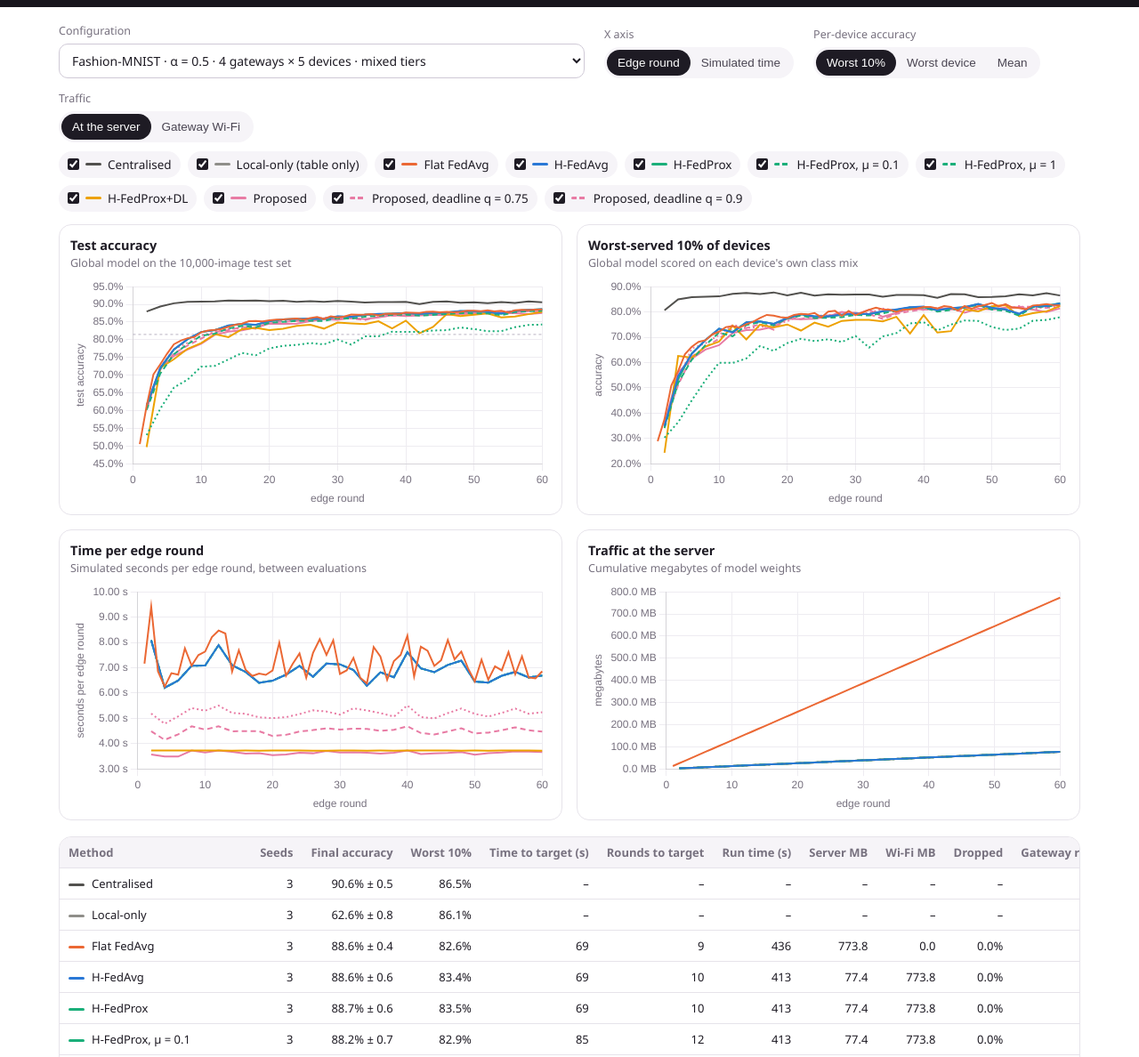
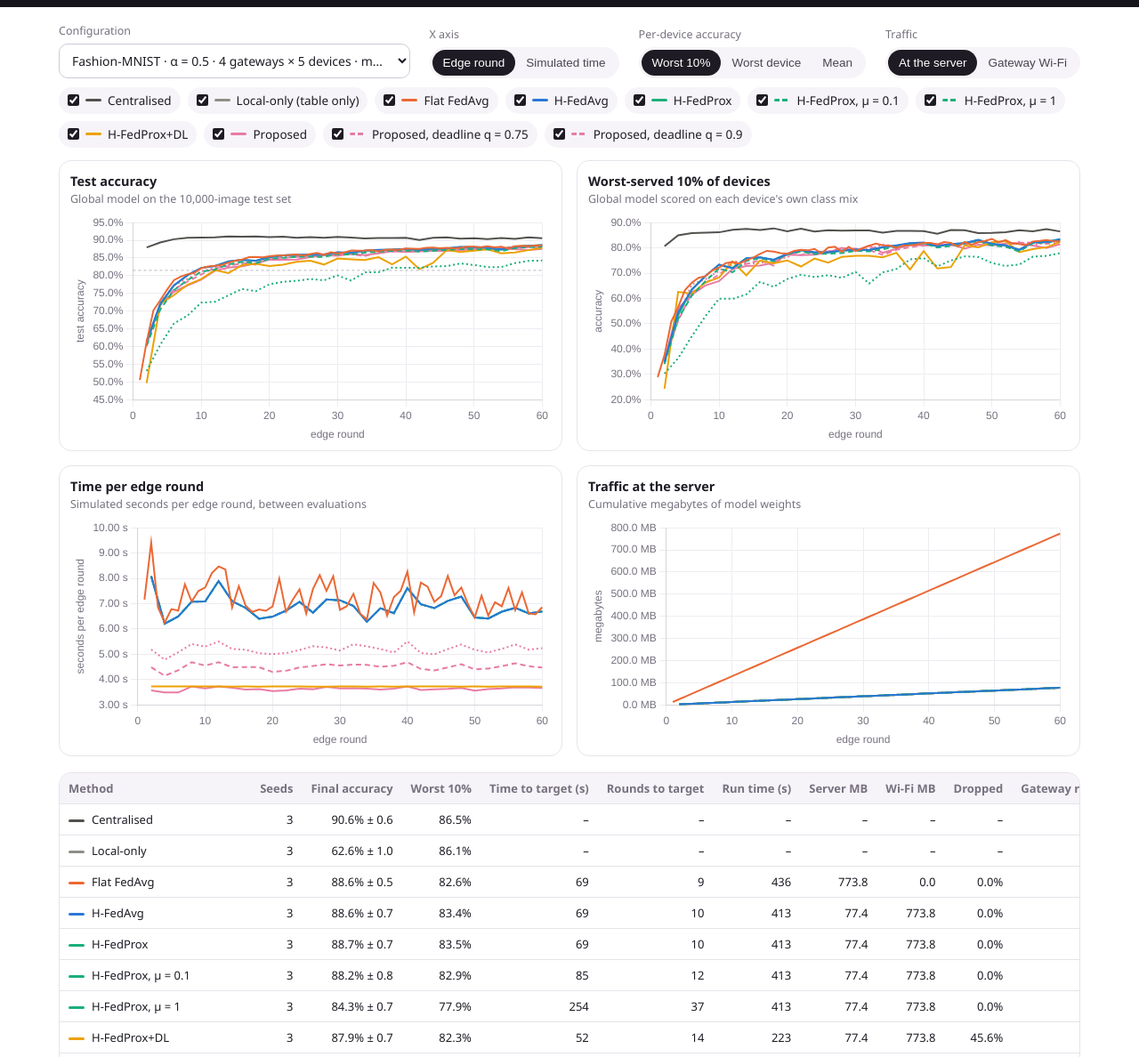
Before and after one commit to D3aThNdDeMiSe/hierarchical-fl-heterogeneous-edge, a plain HTML site: page dashboard/index.html in a window 1280 px wide. Shown: the part 200-1388 px from the top of the page at 89% size. Drawn offline with nearby package versions, Linux system fonts and the light colour scheme.

Commit message:
Dashboard: fit the configuration picker on phones; sample std over seeds as in the paper
Co-Authored-By: Claude Opus 5.5 <noreply@anthropic.com>

```diff
--- a/dashboard/index.html
+++ b/dashboard/index.html
@@ -23,8 +23,11 @@
   header nav { margin-top: 12px; display: flex; gap: 16px; flex-wrap: wrap; }
   header nav a { color: #f2b5c8; font-size: 14px; }
   .controls { display: flex; flex-wrap: wrap; gap: 14px 22px; align-items: end; margin: 18px 0 8px; }
-  label.ctl { display: flex; flex-direction: column; gap: 6px; font-size: 12.5px; color: var(--muted); }
-  select { font: inherit; font-size: 14px; color: var(--ink); padding: 8px 10px; border: 1px solid #cfc9d6; border-radius: 10px; background: #fff; max-width: 100%; }
+  label.ctl { display: flex; flex-direction: column; gap: 6px; font-size: 12.5px; color: var(--muted);
+    flex: 1 1 340px; min-width: 0; max-width: 100%; }
+  select { font: inherit; font-size: 14px; color: var(--ink); padding: 8px 10px; border: 1px solid #cfc9d6; border-radius: 10px; background: #fff;
+    width: 100%; min-width: 0; text-overflow: ellipsis; }
+  .seg { flex-wrap: wrap; }
   .seg { display: inline-flex; background: var(--panel); border-radius: 999px; padding: 3px; }
   .seg button { border: 0; background: transparent; color: var(--soft); padding: 7px 12px; border-radius: 999px; font-size: 13.5px; cursor: pointer; }
   .seg button.on { background: var(--ink); color: #fff; }
@@ -251,7 +254,8 @@ function draw() {
     const isFL = !['centralised', 'local'].includes(s.method);
     const tt = isFL && target ? toTarget(s.runs, target) : { t: '–', r: '–' };
     const ert = s.runs.map((r) => r.edge_round_s).filter((v) => v != null), agg = s.runs.map((r) => r.agg_ms).filter((v) => v != null);
-    const sd = Math.sqrt(mean(s.runs.map((r) => (r.h.acc[r.h.acc.length - 1] - last('acc')) ** 2)));
+    const n = s.runs.length;  // sample standard deviation over seeds, as in the paper's tables
+    const sd = n > 1 ? Math.sqrt(s.runs.map((r) => (r.h.acc[r.h.acc.length - 1] - last('acc')) ** 2).reduce((a, b) => a + b, 0) / (n - 1)) : 0;
     const cells = [s.label, s.runs.length, `${(100 * last('acc')).toFixed(1)}% ± ${(100 * sd).toFixed(1)}`, pct(last('p10')), tt.t, tt.r,
       isFL ? last('t').toFixed(0) : '–', isFL ? last('srv').toFixed(1) : '–', isFL ? last('lan').toFixed(1) : '–',
       isFL ? (100 * last('drop') / Math.max(1, last('upd'))).toFixed(1) + '%' : '–',
```
